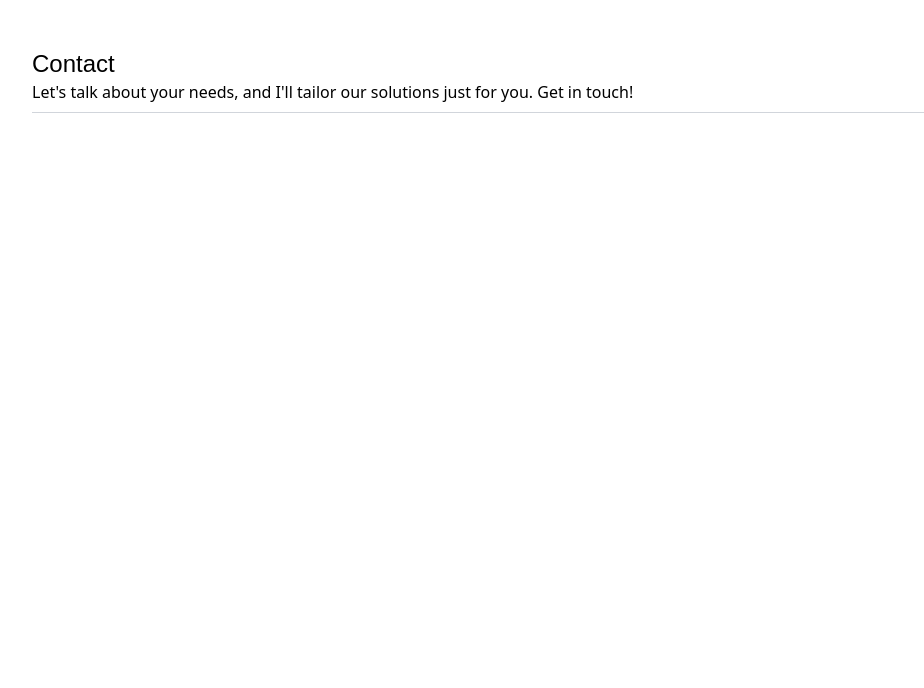
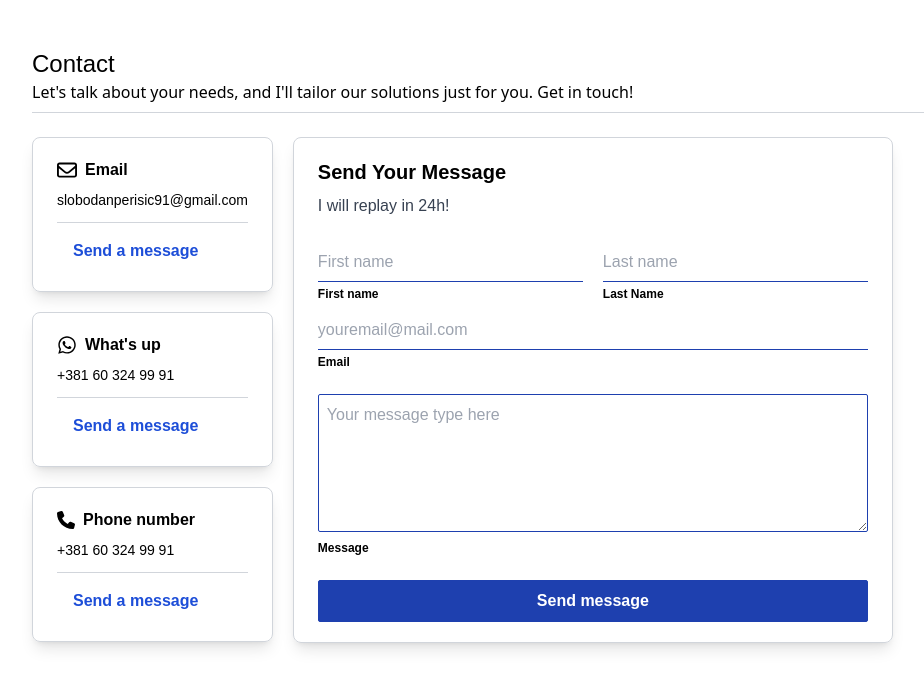
Before and after one commit to Slobodan1991/Identity-app, a Vue app: page /contact in a window 1280 px wide. Shown: the top 688 px of the page, without its empty margins (8-932 px from the left). Built offline with nearby package versions, Linux system fonts and the light colour scheme.

Commit message:
Update contract page.

```diff
--- a/src/assets/logo/Logo.vue
+++ b/src/assets/logo/Logo.vue
@@ -19,4 +19,11 @@ export default {
     background-image: linear-gradient(315deg, #009ffd 0%, #2a2a72 74%);
 
 }
+
+.gradient-bg {
+    /* -webkit-background-clip: text; */
+    -webkit-text-fill-color: transparent;
+    background-color: #2a2a72;
+    background-image: linear-gradient(315deg, #009ffd 0%, #2a2a72 74%);
+}
 </style>
--- a/src/components/Button.vue
+++ b/src/components/Button.vue
@@ -1,6 +1,6 @@
 <template>
     <div>
-        <button :class="color + ' py-2 px-4 w-fit rounded-sm text-base font-mono font-semibold cursor-pointer'">
+        <button :class="color + ' py-2 px-4 w-fit rounded-sm text-base font-poppins font-semibold cursor-pointer'">
             {{ name }}
         </button>
     </div>
--- a/src/components/modals/SuccessLoginModal.vue
+++ b/src/components/modals/SuccessLoginModal.vue
@@ -1,8 +1,8 @@
 <template >
     <ModalLayout title="Success login">
         <template #actions>
-            <div class="text-center text-xl font-mono mt-2">
-                Welcom to <span class="font-semibold font-mono gradient-text">My portfolio</span>
+            <div class="text-center text-xl font-poppins mt-2">
+                Welcom to <span class="font-semibold font-poppins gradient-text">My portfolio</span>
             </div>
             <div class="w-[500px] h-[400px] my-6">
                 <img class="w-full h-full object-fill" src="../../assets//images/registar//successfulLogin.jpg">
--- a/src/views/AboutMePage.vue
+++ b/src/views/AboutMePage.vue
@@ -33,7 +33,7 @@
                 </div>
                 <div class="mt-6 flex w-1/2">
                     <div
-                        class="bg-[url('../assets/images/bg-profile.jpg')] bg-no-repeat bg-center bg-cover text-base font-poppins w-full h-fit gap-x-5 flex flex-col gap-y-2 border py-5 px-6 shadow-lg justify-center items-center rounded-lg">
+                        class="bg-[url('../assets/images/bg-profile-gray.jpg')] bg-no-repeat bg-center bg-cover text-base font-poppins w-full h-fit gap-x-5 flex flex-col gap-y-2 border py-5 px-6 shadow-lg justify-center items-center rounded-lg">
                         <div class="w-[200px] h-[220px] object-fill border-b border-gray-900 pb-4 ">
                             <img class="w-full h-full " src="../assets/images/profile.png" alt="profile">
                         </div>
--- a/src/views/ContactPage.vue
+++ b/src/views/ContactPage.vue
@@ -1,5 +1,5 @@
 <template>
-    <div class="w-full">
+    <div class="w-full h-screen overflow-y-scroll">
         <div class="px-10">
             <div class="mt-12 flex w-full items-center border-b border-gray-300 pb-2">
                 <div class="w-full">
@@ -8,12 +8,103 @@
                     <p>Let's talk about your needs, and I'll tailor our solutions just for you. Get in touch!</p>
                 </div>
             </div>
+            <div class="flex gap-x-5">
+                <div class="mt-6 flex-col gap-5 w-fit">
+                    <div class="flex flex-col gap-x-5">
+                        <div
+                            class="text-base font-poppins w-full h-fit gap-x-5 flex flex-col gap-y-2 border border-gray-300 rounded-lg py-5 px-6 shadow-lg ">
+                            <div class="flex gap-x-2 items-center">
+                                <Email size="20px" />
+                                <p class="font-semibold text-base">Email</p>
+                            </div>
+                            <p class="text-sm border-b border-gray-300 pb-3 w-full">slobodanperisic91@gmail.com
+                            </p>
+                            <Button name="Send a message" color="text-blue-700" />
+                        </div>
+                        <div
+                            class="text-base my-5 font-poppins w-full h-fit gap-x-5 flex flex-col gap-y-2 border border-gray-300 rounded-lg py-5 px-6 shadow-lg ">
+                            <div class="flex gap-x-2 items-center">
+                                <Whatsup size="20px" />
+                                <p class="font-semibold text-base">What's up</p>
+                            </div>
+                            <p class="text-sm border-b border-gray-300 pb-3 w-full">+381 60 324 99 91</p>
+                            <Button name="Send a message" color="text-blue-700" />
+                        </div>
+                        <div
+                            class="text-base font-poppins w-full h-fit gap-x-5 flex flex-col gap-y-2 border border-gray-300 rounded-lg py-5 px-6 shadow-lg ">
+                            <div class="flex gap-x-2 items-center">
+                                <Phone size="18px" />
+                                <p class="font-semibold text-base">Phone number</p>
+                            </div>
+                            <p class="text-sm border-b border-gray-300 pb-3 w-full">+381 60 324 99 91</p>
+                            <Button name="Send a message" color="text-blue-700" />
+                        </div>
+                    </div>
+                </div>
+                <div class="mt-6 flex w-1/2">
+                    <div
+                        class="text-base font-poppins w-full h-fit gap-x-5 flex flex-col gap-y-2 border border-gray-300 rounded-lg py-5 px-6 shadow-lg ">
+                        <h1 class="font-poppins font-semibold text-xl">Send Your Message</h1>
+                        <p class="text-base text-gray-700">I will replay in 24h!</p>
+                        <div class="flex w-full gap-x-5">
+                            <div class="flex flex-col gap-y-1 mt-4 w-1/2">
+                                <input v-model="name" type="text" class="border-b border-blue-800 h-10 outline-none"
+                                    placeholder="First name">
+                                <label class="text-xs font-bold font-popins" for="email">First name</label>
+                            </div>
+                            <div class="flex flex-col gap-y-1 mt-4 w-1/2">
+                                <input v-model="last_name" type="text" class="border-b border-blue-800 h-10 outline-none"
+                                    placeholder="Last name">
+                                <label class="text-xs font-bold font-popins" for="email">Last Name</label>
+                            </div>
+                        </div>
+                        <div class="flex flex-col gap-y-1">
+                            <input v-model="email" type="email" class="border-b border-blue-800 h-10 outline-none"
+                                placeholder="youremail@mail.com">
+                            <label class="text-xs font-bold font-popins" for="email">Email</label>
+                        </div>
+                        <textarea v-model="message" placeholder="Your message type here"
+                            class="p-2 border rounded-sm mt-4 border-blue-800" name="message" id="" cols="30" rows="5">
+
+                        </textarea>
+                        <label class="text-xs font-bold font-popins" for="email">Message</label>
+                        <div @click="sendMessage" class="w-full mt-4">
+                            <Button name="Send message"
+                                color="w-full bg-blue-800 border-blue-800 border text-white hover:bg-blue-900" />
+                        </div>
+                    </div>
+                </div>
+            </div>
         </div>
     </div>
 </template>
 <script>
+import Email from '@/assets/icons/Email.vue';
+import Whatsup from '@/assets/icons/Whatsup.vue';
+import Phone from '@/assets/icons/Phone.vue';
+import Button from '@/components/Button.vue';
+
 export default {
-    name: 'ContactPage'
+    name: 'ContactPage',
+    components: {
+        Phone,
+        Email,
+        Whatsup,
+        Button
+    },
+    data() {
+        return {
+            name: '',
+            last_name: '',
+            email: '',
+            message: ''
+        }
+    },
+    methods: {
+        sendMessage() {
+            console.log('message successful');
+        }
+    }
 }
 </script>
 <style scoped></style>
--- a/src/views/ExperiencePage.vue
+++ b/src/views/ExperiencePage.vue
@@ -15,7 +15,7 @@
                         <h1 class="mb-5 font-poppins gradient-text font-semibold text-xl">Frontend skills</h1>
                         <div class="w-full flex flex-wrap justify-center">
                             <div v-for="(skill, index) in frontendSkills" :key="index"
-                                class="flex items-center flex-col mb-5 gap-y-1 p-3 w-[25%]">
+                                class="flex items-center flex-col mb-5 gap-y-1 border border-transparent p-3 w-[25%] hover:border hover:rounded-sm hover:border-blue-800">
                                 <div class="icon-size" v-html="skill.icon"></div>
                                 <p class="gradient-text font-semibold font-poppins text-lg my-1">{{ skill.name }}</p>
                                 <p class="text-sm font-normal font-poppins text-gray-500">{{ skill.level }}</p>
@@ -29,7 +29,7 @@
                         <h1 class="mb-5 font-poppins gradient-text font-semibold text-xl">Other skills</h1>
                         <div class="w-full flex flex-wrap justify-center">
                             <div v-for="(skill, index) in otherSkills" :key="index"
-                                class="flex items-center flex-col mb-5 gap-y-1 p-3 w-[25%]">
+                                class="flex items-center flex-col mb-5 gap-y-1 border border-transparent p-3 w-[25%] hover:border hover:rounded-sm hover:border-blue-800">
                                 <div v-html="skill.icon"></div>
                                 <p class="gradient-text font-semibold font-poppins text-lg my-1">{{ skill.name }}</p>
                                 <p class="text-sm font-normal font-poppins text-gray-500">{{ skill.level }}</p>
```
Also changed, not shown: src/components/LeftBar.vue (+37 -31 lines), src/assets/images/bg-profile-gray.jpg (added).
